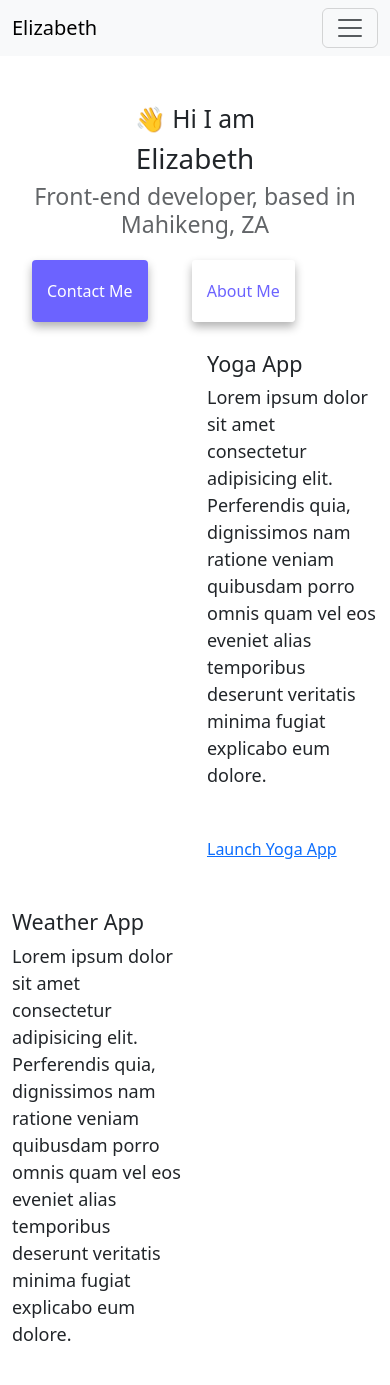
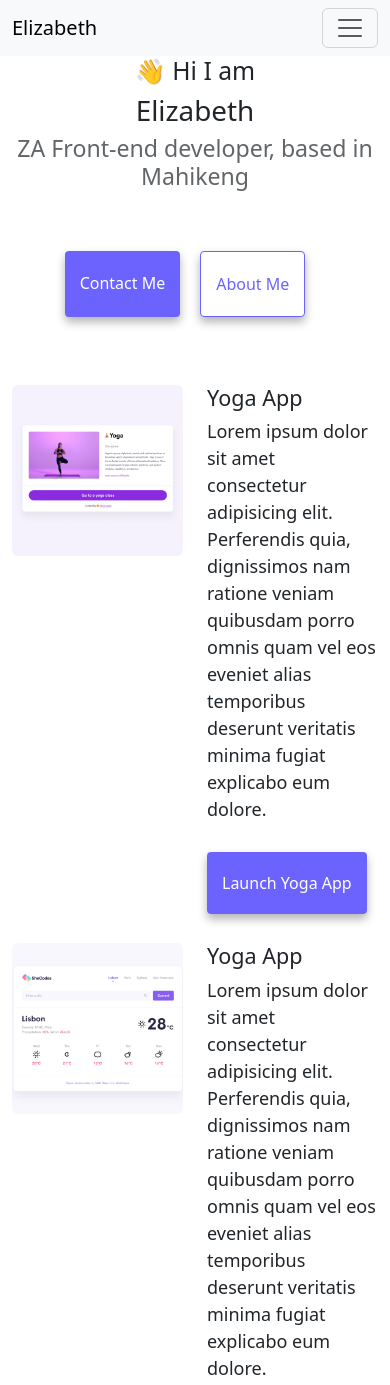
Before and after one commit to orahbaloyi1/FrontEnd_Developer, a plain HTML site: page index.html in a window 390 px wide. Shown: the top 1385 px of the page. Drawn offline with nearby package versions, Linux system fonts and the light colour scheme.

Commit message:
Updated css and html structure

```diff
--- a/index.html
+++ b/index.html
@@ -18,7 +18,7 @@
     ></script>
   </head>
   <body>
-    <div>
+    <div class="front-end-web">
       <nav class="navbar navbar-expand-lg bg-body-tertiary">
         <div class="container-fluid">
           <a class="navbar-brand" href="#">Elizabeth</a>
@@ -42,23 +42,20 @@
           </div>
         </div>
       </nav>
-      <div class="container mt-5">
+      <div class="container" mt-5>
         <h2>👋 Hi I am</h2>
         <h1>Elizabeth</h1>
-        <h3>Front-end developer, based in Mahikeng, ZA</h3>
-        <div class="nav-link">
-          <a class="first-link" href="/about.html#contact">Contact me</a>
-          <a class="second-link" href="/about.html">About me</a>
+        <h3>ZA Front-end developer, based in Mahikeng</h3>
+        <div class="navigation-links">
+          <a class="primary-link" href="about.html#contact">Contact me</a>
+          <a class="secondary-link" href="about.html">About me</a>
         </div>
         <div class="row mt-5">
           <div class="col-6 rounded">
-            <img
-              class="img-fulid w-100 rounded-2 d-none d-sm-block"
-              src="/images/yoga.png"
-            />
+            <img class="img-fulid w-100 rounded-2" src="images/yoga.png" />
           </div>
           <div class="col-6">
-            <div>
+            <div class="yoga-app-description">
               <h4>Yoga App</h4>
               <p class="mb-5">
                 Lorem ipsum dolor sit amet consectetur adipisicing elit.
@@ -66,56 +63,42 @@
                 omnis quam vel eos eveniet alias temporibus deserunt veritatis
                 minima fugiat explicabo eum dolore.
               </p>
-              <div class="first-link">
-                <a class="yoga-link" href="/yoga.html">Launch Yoga App</a>
-              </div>
+              <a href="yoga.html" class="primary-link">Launch Yoga App</a>
             </div>
           </div>
         </div>
         <div class="row mt-5">
+          <div class="col-6 rounded">
+            <img class="img-fulid w-100 rounded-2" src="images/weather.png" />
+          </div>
           <div class="col-6">
-            <div>
-              <h4>Weather App</h4>
+            <div class="weather-app-description">
+              <h4>Yoga App</h4>
               <p class="mb-5">
                 Lorem ipsum dolor sit amet consectetur adipisicing elit.
                 Perferendis quia, dignissimos nam ratione veniam quibusdam porro
                 omnis quam vel eos eveniet alias temporibus deserunt veritatis
                 minima fugiat explicabo eum dolore.
               </p>
-              <div class="first-link">
-                <a class="weather-link" href="/weather.html"
-                  >Launch Weather App</a
-                >
-              </div>
+              <a href="weather.html" class="primary-link">Launch Yoga App</a>
             </div>
-          </div>
-          <div class="col-6 rounded">
-            <img
-              class="img-fulid w-100 rounded-2 rounded-2 d-none d-sm-block"
-              src="/images/weather.png"
-            />
           </div>
         </div>
         <div class="row mt-5">
-          <div class="col-6 rounded">
-            <img
-              class="img-fulid w-100 rounded-2 rounded-2 d-none d-sm-block"
-              src="/images/yoghurt.png"
-            />
-          </div>
           <div class="col-6">
-            <div>
-              <h4>Yoghurt App</h4>
+            <div class="yoghurt-app-description">
+              <h4>Yogurt App</h4>
               <p class="mb-5">
                 Lorem ipsum dolor sit amet consectetur adipisicing elit.
                 Perferendis quia, dignissimos nam ratione veniam quibusdam porro
                 omnis quam vel eos eveniet alias temporibus deserunt veritatis
                 minima fugiat explicabo eum dolore.
               </p>
-              <div class="first-link">
-                <a href="/yoghurt.html">Launch Yogurt App</a>
-              </div>
+              <a href="yoghurt.html" class="primary-link">Launch Yogurt App</a>
             </div>
+          </div>
+          <div class="col-6 rounded">
+            <img class="img-fulid w-100 rounded-2" src="images/yoghurt.png" />
           </div>
         </div>
       </div>
--- a/style.css
+++ b/style.css
@@ -17,6 +17,7 @@ h3 {
 }
 
 h1 {
+  font-size: 96px;
 }
 
 h2 {
@@ -34,35 +35,33 @@ p {
   line-height: 1.5;
 }
 
-.nav-link {
+.navigation-links {
   display: flex;
   margin-top: 40px;
   justify-content: center;
 }
 
-.nav-link .first-link {
+.primary-link {
   background: var(--primary-color);
   box-shadow: var(--box-shadow);
   color: white;
+  margin: 20px 0px;
+  border-radius: 4px;
+  padding: 20px 15px;
+  text-decoration: none;
+  text-transform: capitalize;
+}
+
+.secondary-link {
+  background: var(--third-color);
+  box-shadow: var(--box-shadow);
+  color: var(--primary-color);
+  border: 1px solid var(--primary-color);
   margin: 20px;
   border-radius: 4px;
   padding: 20px 15px;
   text-decoration: none;
   text-transform: capitalize;
-  text-align: center;
-}
-
-.nav-link .second-link {
-  background: var(--third-color);
-  box-shadow: var(--box-shadow);
-  border: var(--primary-color);
-  color: var(--primary-color);
-  margin: 20px;
-  border-radius: 4px;
-  padding: 20px 15px;
-  text-decoration: none;
-  text-transform: capitalize;
-  text-align: center;
 }
 
 .homepage-link {
```
